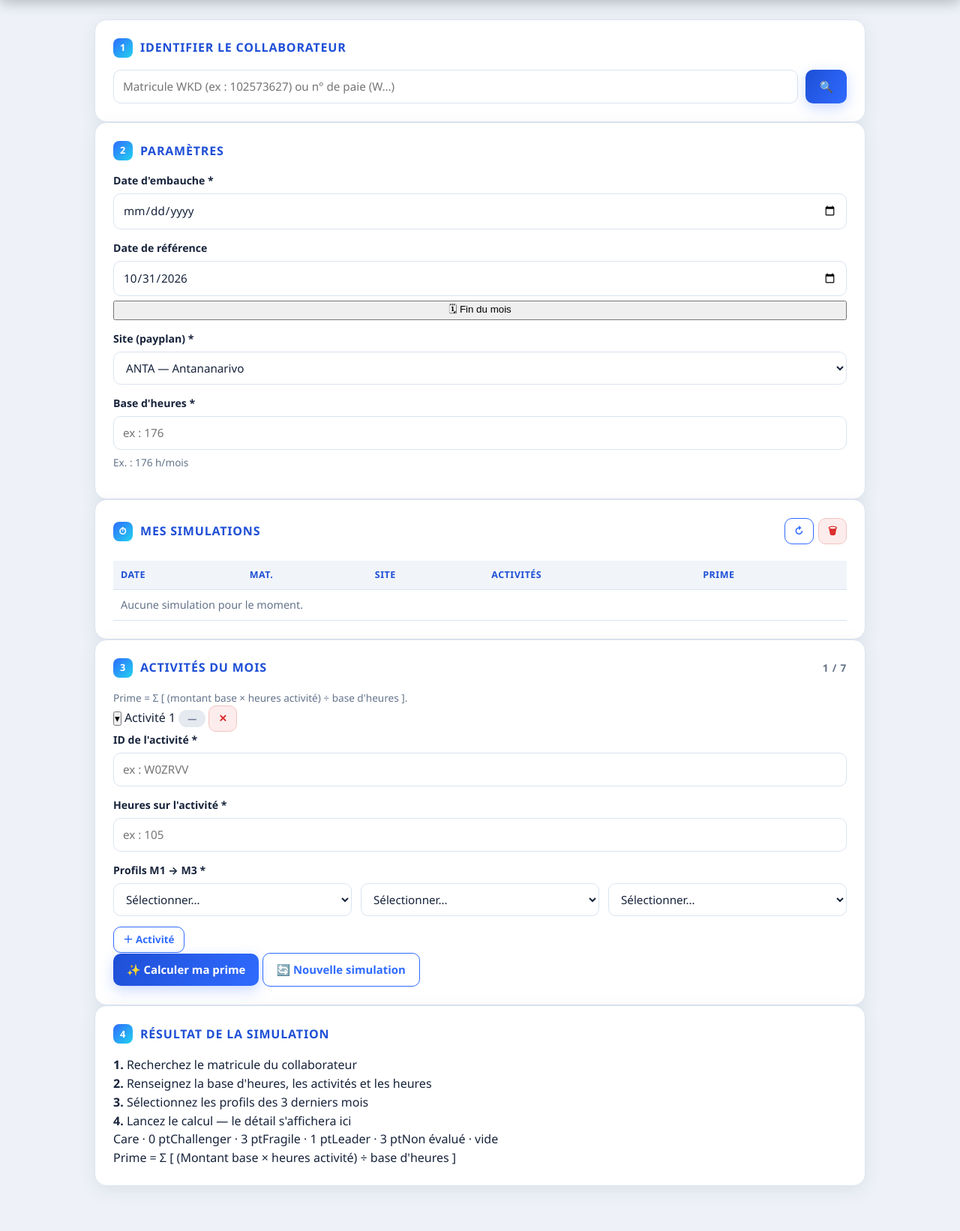
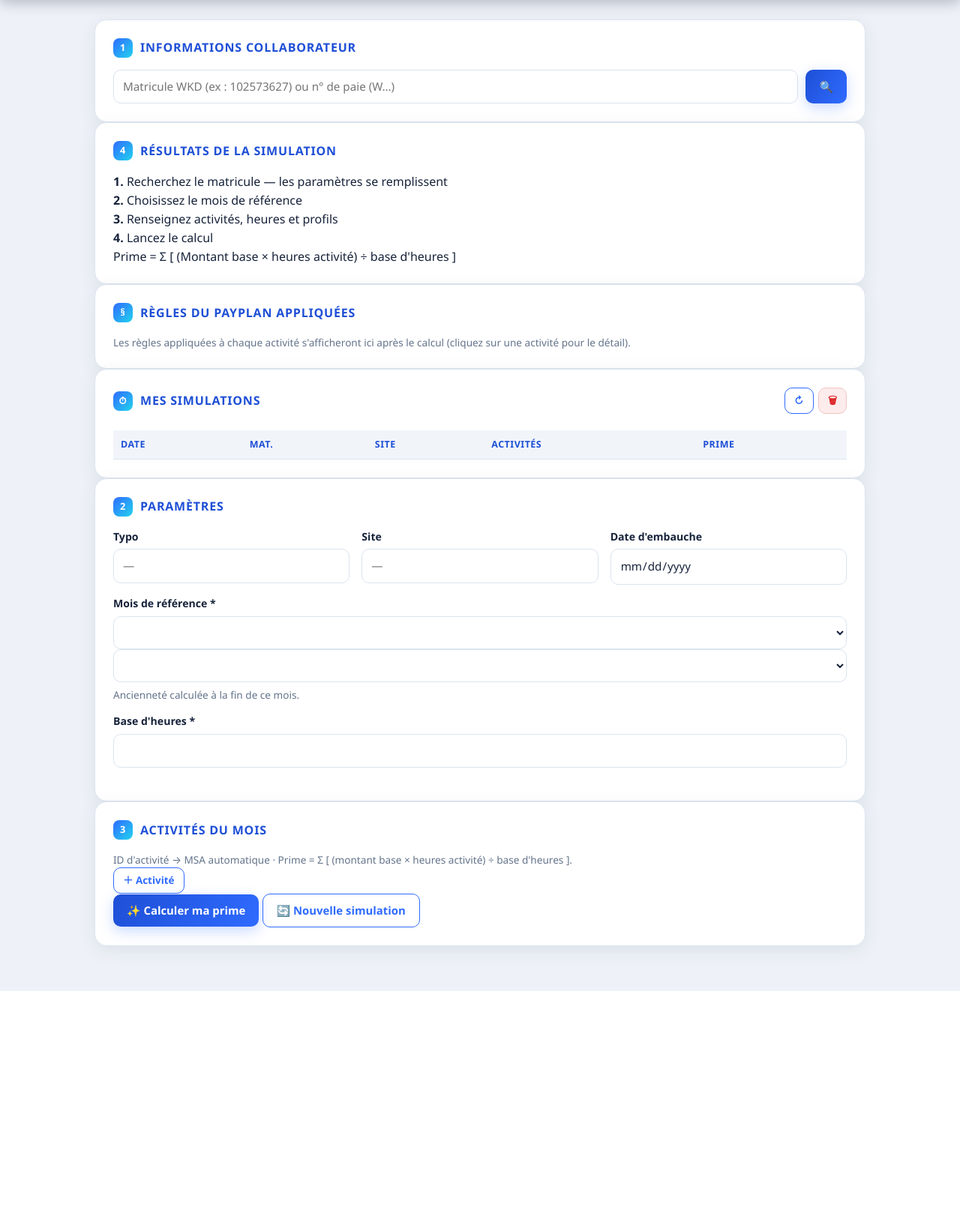
Before and after one commit to Sergio-stack10/Simulateur-Prime, a Flask app: page / in a window 1280 px wide. Shown: the part 55-1697 px from the top of the page at 75% size. After the commit the page ends 1377 px from the top, so only its background shows below. Run offline with Flask 3, Linux system fonts and the light colour scheme; the visitor is signed in with stand-in values (Sample User, id 1); data that the repository does not hold is empty.

Commit message:
Update index.html

```diff
--- a/templates/index.html
+++ b/templates/index.html
@@ -28,7 +28,7 @@
     <div class="col">
 
       <section class="card reveal" style="--d:.04s">
-        <h2><span class="chip">1</span> Identifier le collaborateur</h2>
+        <h2><span class="chip">1</span> Informations collaborateur</h2>
         <div class="search-bar">
           <input id="matricule" type="text" autocomplete="off"
                  placeholder="Matricule WKD (ex : 102573627) ou n° de paie (W…)"/>
@@ -37,27 +37,27 @@
         <div id="employee-result"></div>
       </section>
 
-      <section class="card reveal" style="--d:.1s">
-        <h2><span class="chip">2</span> Paramètres</h2>
-        <div class="grid-4">
-          <div class="field"><label for="hire-date">Date d'embauche *</label>
-            <input id="hire-date" type="date"/></div>
-          <div class="field"><label for="reference-date">Date de référence</label>
-            <input id="reference-date" type="date"/>
-            <button id="btn-eom" class="linklike" type="button">🗓 Fin du mois</button></div>
-          <div class="field"><label for="site">Site (payplan) *</label>
-            <select id="site">
-              <option value="ANTA">ANTA — Antananarivo</option>
-              <option value="TMM">TMM — Tamatave</option>
-              <option value="AUTRE">AUTRE</option>
-            </select></div>
-          <div class="field"><label for="base-heures">Base d'heures *</label>
-            <input id="base-heures" type="number" min="1" step="0.5" placeholder="ex : 176"/>
-            <span class="muted small">Ex. : 176 h/mois</span></div>
+      <section class="card reveal" style="--d:.12s" id="result-card">
+        <h2><span class="chip">4</span> Résultats de la simulation</h2>
+        <div class="ph-steps">
+          <div class="ph-step"><b>1.</b> Recherchez le matricule — les paramètres se remplissent</div>
+          <div class="ph-step"><b>2.</b> Choisissez le mois de référence</div>
+          <div class="ph-step"><b>3.</b> Renseignez activités, heures et profils</div>
+          <div class="ph-step"><b>4.</b> Lancez le calcul</div>
+        </div>
+        <div class="ph-profils" id="ph-profils"></div>
+        <div class="ph-formule">
+          Prime = Σ [ (Montant base × heures activité) ÷ base d'heures ]
         </div>
       </section>
 
-      <section class="card reveal" style="--d:.16s">
+      <section class="card reveal" style="--d:.16s" id="rules-card">
+        <h2><span class="chip">§</span> Règles du payplan appliquées</h2>
+        <p class="muted small">Les règles appliquées à chaque activité s'afficheront ici
+           après le calcul (cliquez sur une activité pour le détail).</p>
+      </section>
+
+      <section class="card reveal" style="--d:.2s">
         <h2><span class="chip">⏱</span> Mes simulations
           <span style="margin-left:auto;display:flex;gap:6px">
             <button id="btn-refresh-sims" class="btn btn-ghost btn-sm" title="Actualiser">↻</button>
@@ -77,9 +77,33 @@
     <div class="col">
 
       <section class="card reveal" style="--d:.08s">
+        <h2><span class="chip">2</span> Paramètres</h2>
+        <div class="grid-3">
+          <div class="field"><label>Typo</label>
+            <input id="typo" readonly placeholder="—"/></div>
+          <div class="field"><label>Site</label>
+            <input id="site" readonly placeholder="—"/></div>
+          <div class="field"><label>Date d'embauche</label>
+            <input id="hire-date" type="date" readonly/></div>
+        </div>
+        <div class="grid-2">
+          <div class="field"><label>Mois de référence *</label>
+            <div class="month-picker">
+              <select id="ref-month"></select>
+              <select id="ref-year"></select>
+            </div>
+            <span class="muted small">Ancienneté calculée à la fin de ce mois.</span></div>
+          <div class="field"><label>Base d'heures *</label>
+            <input id="base-heures" type="number" min="1" step="0.5"/>
+            <span class="muted small" id="base-heures-info"></span></div>
+        </div>
+      </section>
+
+      <section class="card reveal" style="--d:.1s">
         <h2><span class="chip">3</span> Activités du mois
           <span class="muted small" id="act-count" style="margin-left:auto"></span></h2>
-        <p class="muted small">Prime = Σ [ (montant base × heures activité) ÷ base d'heures ].</p>
+        <p class="muted small">ID d'activité → MSA automatique ·
+           Prime = Σ [ (montant base × heures activité) ÷ base d'heures ].</p>
         <div id="activites"></div>
         <div class="act-toolbar">
           <button id="btn-add-act" class="btn btn-ghost btn-sm">＋ Activité</button>
@@ -88,22 +112,6 @@
         <div class="calc-row">
           <button id="btn-calculate" class="btn btn-primary">✨ Calculer ma prime</button>
           <button id="btn-reset" class="btn btn-ghost">🔄 Nouvelle simulation</button>
-        </div>
-      </section>
-
-      <section class="card reveal" style="--d:.2s" id="result-card">
-        <h2><span class="chip">4</span> Résultat de la simulation</h2>
-        <div id="result-placeholder">
-          <div class="ph-steps">
-            <div class="ph-step"><b>1.</b> Recherchez le matricule du collaborateur</div>
-            <div class="ph-step"><b>2.</b> Renseignez la base d'heures, les activités et les heures</div>
-            <div class="ph-step"><b>3.</b> Sélectionnez les profils des 3 derniers mois</div>
-            <div class="ph-step"><b>4.</b> Lancez le calcul — le détail s'affichera ici</div>
-          </div>
-          <div class="ph-profils" id="ph-profils"></div>
-          <div class="ph-formule">
-            Prime = Σ [ (Montant base × heures activité) ÷ base d'heures ]
-          </div>
         </div>
       </section>
 
```
